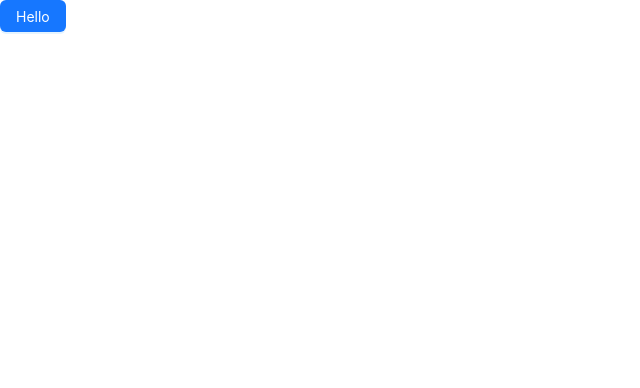
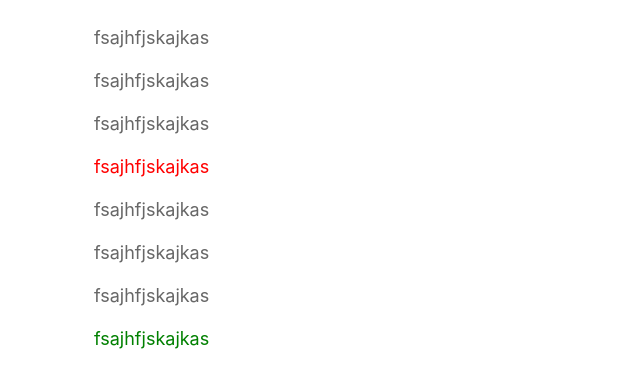
Before and after one commit to bsdaoquang/myproject-web88, a React (Create React App) app: page / in a window 1280 px wide. Shown: the top 388 px of the page, without its empty margins (0-640 px from the left). Built offline with nearby package versions, Linux system fonts and the light colour scheme.

Commit message:
add component

```diff
--- a/public/index.html
+++ b/public/index.html
@@ -1,3 +1,5 @@
+<!-- @format -->
+
 <!DOCTYPE html>
 <html lang="en">
 	<head>
@@ -15,6 +17,12 @@
       user's mobile device or desktop. See https://developers.google.com/web/fundamentals/web-app-manifest/
     -->
 		<link rel="manifest" href="%PUBLIC_URL%/manifest.json" />
+		<link
+			rel="stylesheet"
+			href="https://cdn.jsdelivr.net/npm/bootstrap@4.3.1/dist/css/bootstrap.min.css"
+			integrity="sha384-ggOyR0iXCbMQv3Xipma34MD+dH/1fQ784/j6cY/iJTQUOhcWr7x9JvoRxT2MZw1T"
+			crossorigin="anonymous"
+		/>
 		<!--
       Notice the use of %PUBLIC_URL% in the tags above.
       It will be replaced with the URL of the `public` folder during the build.
--- a/src/App.js
+++ b/src/App.js
@@ -1,9 +1,21 @@
 /** @format */
 
-import { Button } from 'antd';
+import CardComponent from './components/CardComponent';
+import TextComponent from './components/TextComponent';
 
 const App = () => {
-	return <Button type='primary'>Hello</Button>;
+	return (
+		<div className='container p-4'>
+			<TextComponent text='fsajhfjskajkas' />
+			<TextComponent text='fsajhfjskajkas' />
+			<TextComponent text='fsajhfjskajkas' />
+			<TextComponent text='fsajhfjskajkas' color={'red'} />
+			<TextComponent text='fsajhfjskajkas' />
+			<TextComponent text='fsajhfjskajkas' />
+			<TextComponent text='fsajhfjskajkas' />
+			<TextComponent text='fsajhfjskajkas' color={'green'} />
+		</div>
+	);
 };
 
 export default App;
--- /dev/null
+++ b/src/components/CardComponent.js
@@ -0,0 +1,21 @@
+/** @format */
+
+import React from 'react';
+
+function CardComponent({ title, color, width, height, children }) {
+	return (
+		<div
+			style={{
+				backgroundColor: color ?? 'white',
+				width: width ?? 200,
+				borderRadius: 12,
+				padding: 16,
+				height: height ?? 200,
+			}}>
+			<h5>{title ?? 'Card title'}</h5>
+			{children}
+		</div>
+	);
+}
+
+export default CardComponent;
--- /dev/null
+++ b/src/components/TextComponent.js
@@ -0,0 +1,23 @@
+/** @format */
+
+import React from 'react';
+
+function TextComponent({ text, size, color, line, weight, styles }) {
+	return (
+		<p
+			style={
+				{
+					...styles,
+					color: color ?? '#676767',
+					fontSize: size ?? 18,
+					// lineHeight: line ? (size ? size + 4 : 14) : 18,
+					fontWeight: weight ?? 'normal',
+				}
+				// styles,
+			}>
+			{text}
+		</p>
+	);
+}
+
+export default TextComponent;
```
Also changed, not shown: 1 other file (tests, documents, lock files or other folders). Lines whose indentation alone changed are shown as unchanged.
